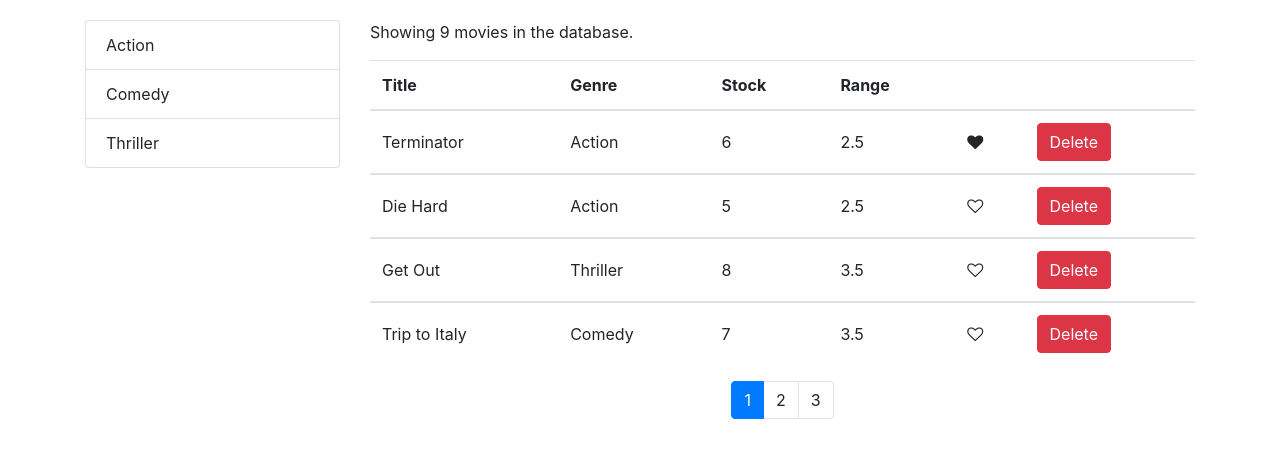
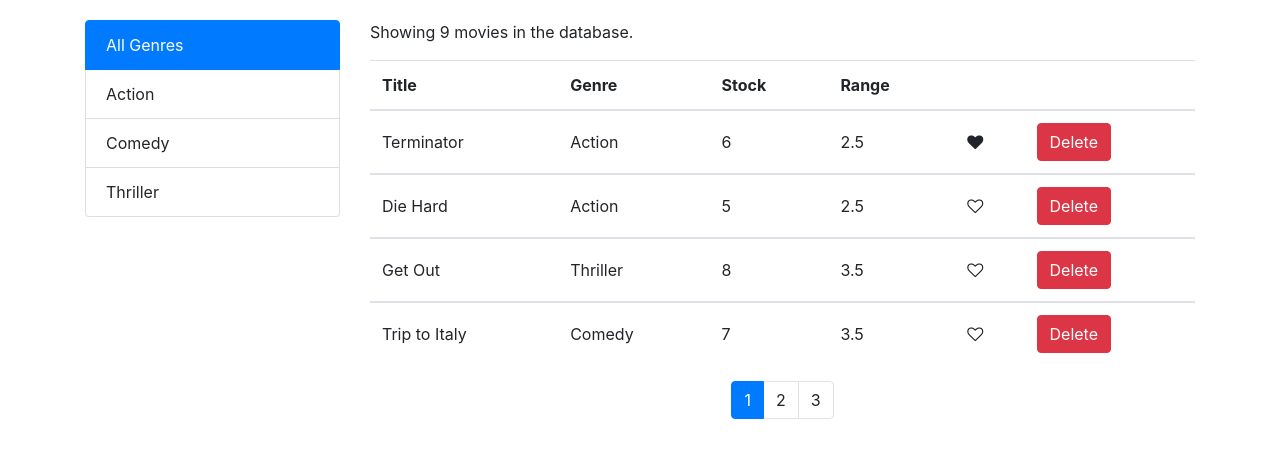
Before and after one commit to kboul/display-and-delete-movies, a React (Create React App) app: page / in a window 1280 px wide. Shown: the top 458 px of the page. Built offline with nearby package versions, Linux system fonts and the light colour scheme.

Commit message:
Implement a filtering genre functionality that palys well with pagination

```diff
--- a/src/components/ListGroup/ListGroup.js
+++ b/src/components/ListGroup/ListGroup.js
@@ -6,19 +6,19 @@ const ListGroup = props => {
         genres,
         valueProperty,
         textProperty,
-        onFilterItem,
-        filteredItem } = props;
+        onFilterGenre,
+        filteredGenre } = props;
 
     return (
         <ul className="list-group">
             {genres.map(genre => {
                 return (
                     <li
-                        key={genre[valueProperty]}
+                        key={genre[valueProperty] ? genre[valueProperty] : 'all'}
                         className={
-                            filteredItem.name === genre[textProperty] ? 'list-group-item active' : 'list-group-item'
+                            filteredGenre.name === genre[textProperty] ? 'list-group-item active' : 'list-group-item'
                         }
-                        onClick={() => { onFilterItem(genre) } }>
+                        onClick={() => { onFilterGenre(genre) } }>
                         {genre[textProperty]}
                     </li>
                 )
--- a/src/components/Movies/Movies.js
+++ b/src/components/Movies/Movies.js
@@ -16,14 +16,13 @@ export default class Movies extends Component {
         pageSize: 4,
         currentPage: 1,
         genres: [],
-        selectedGenre: {}
+        filteredGenre: { name: "All Genres" }
     }
 
     componentDidMount() {
-        this.setState({
-            movies: getMovies(),
-            genres: getGenres()
-        })
+        // Add All Genres category
+        const genres = [{ name: "All Genres" }, ...getGenres()];
+        this.setState({ movies: getMovies(), genres })
     }
 
     handleDeleteMovie = movie => {
@@ -60,19 +59,26 @@ export default class Movies extends Component {
         this.setState({ currentPage: page });
     }
 
-    handleFilterItem = genre => {
-        this.setState({ selectedGenre: genre });
+    handleFilterGenre = genre => {
+        /*  when we select a genre we are looking
+            at the correspndng page that is displayed
+            which is not the case after filtering so
+            we need to set the page to be 1 */
+        this.setState({ filteredGenre: genre, currentPage: 1 });
     }
 
     renderMovies = () => {
-        const { length: count } = this.state.movies;
         const {
             pageSize,
             currentPage,
             movies: allMovies,
-            genres, selectedGenre } = this.state;
+            genres,
+            filteredGenre } = this.state;
 
-        const movies = paginate(allMovies, currentPage, pageSize);
+        const filteredMovies = filteredGenre && filteredGenre._id
+            ? allMovies.filter(allMovie => allMovie.genre._id === filteredGenre._id)
+            : allMovies;
+        const movies = paginate(filteredMovies, currentPage, pageSize);
 
         return (
             <div className="container">
@@ -80,11 +86,11 @@ export default class Movies extends Component {
 					<div className="col-3">
                         <ListGroup
                             genres={genres}
-                            filteredItem={selectedGenre}
-                            onFilterItem={this.handleFilterItem} />
+                            filteredGenre={filteredGenre}
+                            onFilterGenre={this.handleFilterGenre} />
 					</div>
                     <div className="col-9">
-                        <p>{this.displayMoviesNumber()}</p>
+                        <p>{this.displayMoviesNumber(filteredMovies)}</p>
                         <table className="table">
                             {this.renderTableHeader()}
                             {movies.map(movie => {
@@ -113,7 +119,7 @@ export default class Movies extends Component {
                             })}
                         </table>
                         <Pagination
-                            itemsCount={count}
+                            itemsCount={filteredMovies.length}
                             pageSize={pageSize}
                             currentPage={currentPage}
                             onPageChange={this.handlePageChange} />
@@ -123,11 +129,11 @@ export default class Movies extends Component {
         )
     }
 
-    displayMoviesNumber() {
-        if (this.state.movies.length === 0)
+    displayMoviesNumber(movies) {
+        if (movies.length === 0)
             return 'There are no movies on the database.';
 
-        return `Showing ${this.state.movies.length} movies in the database.`
+        return `Showing ${movies.length} movies in the database.`
     }
 
     render() {
```
